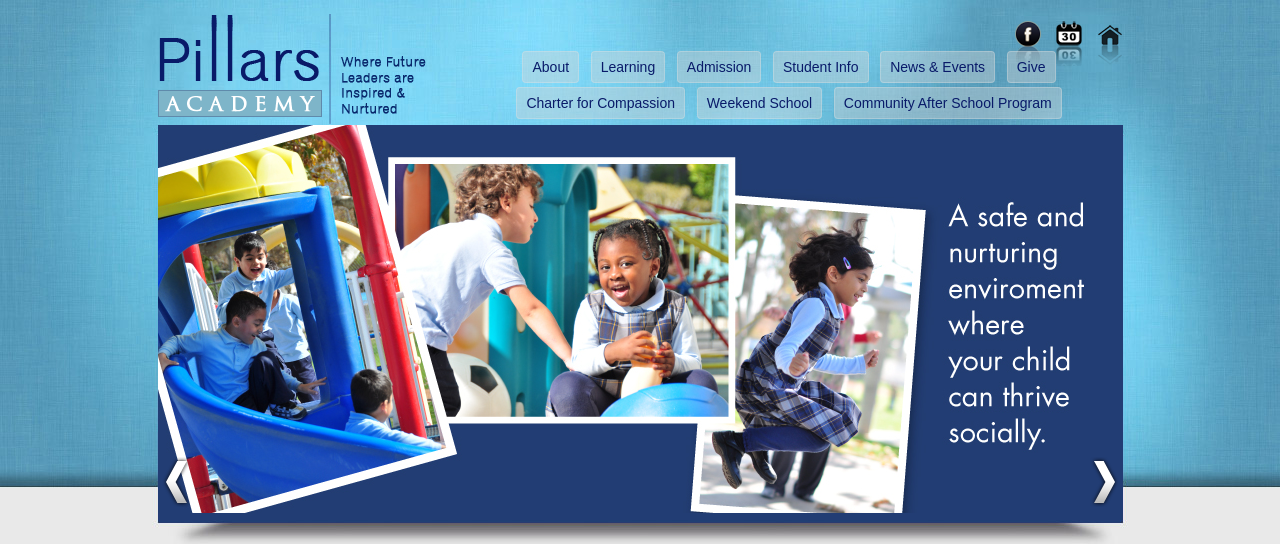
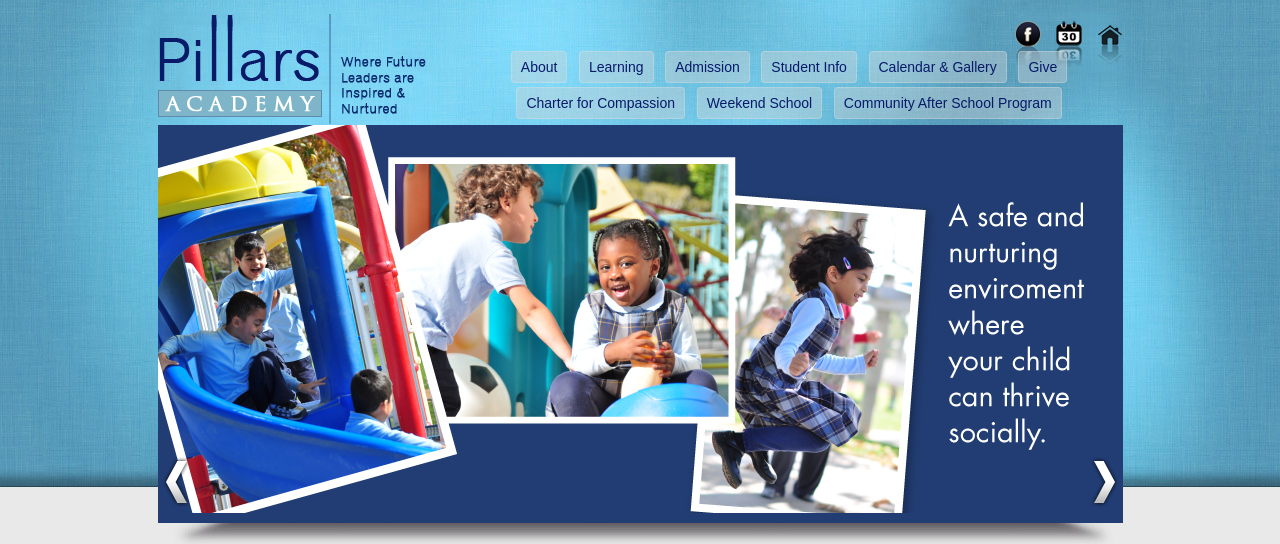
Before and after one commit to pillarsacademy/pillarsacademy.github.io, a Jekyll site: the page built from index.md, in a window 1280 px wide. Shown: the top 544 px of the page. Built offline with Jekyll 4.4.1, drawn with Linux system fonts in a browser that asks for light colours; nearby versions of some CDN libraries; Markdown is read by kramdown in place of the engine named in the settings; grey boxes are pictures that could not be loaded.

Commit message:
Update menu.yml

```diff
--- a/_data/menu.yml
+++ b/_data/menu.yml
@@ -61,7 +61,7 @@
     - path: after-school
       title: "After School Activities"
 - path: news
-  title: "News & Events"
+  title: "Calendar & Gallery"
   banner: /templates/alridah/images/header/newsandevents.jpg
   href:
   items:
```
